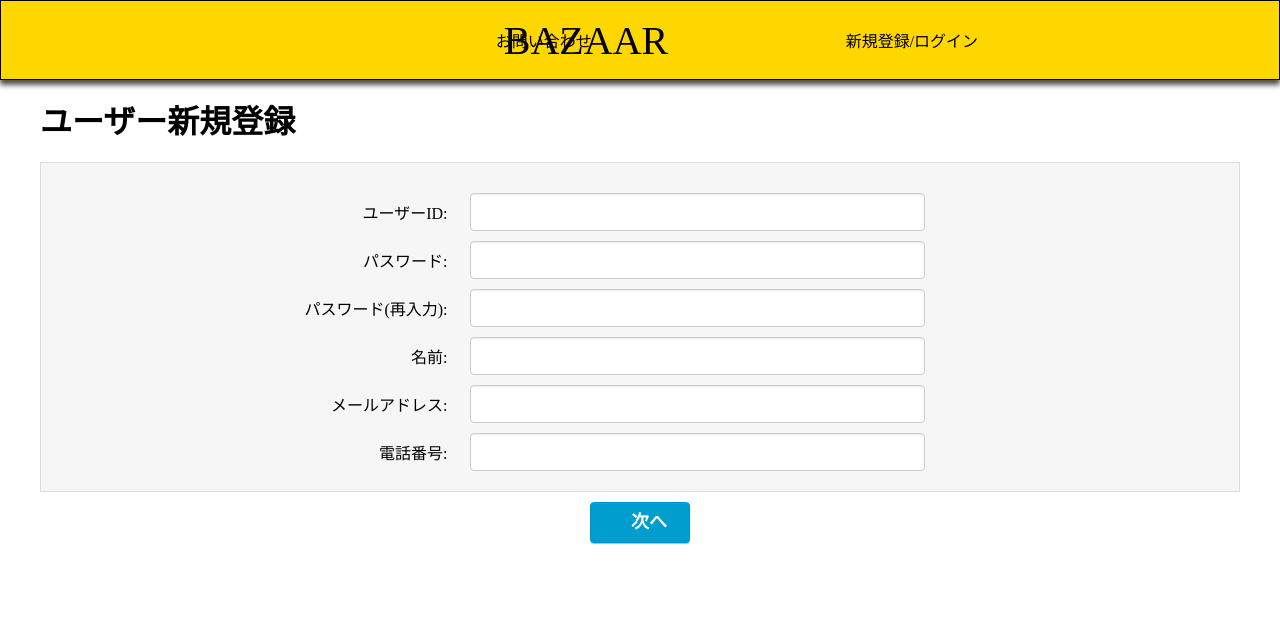
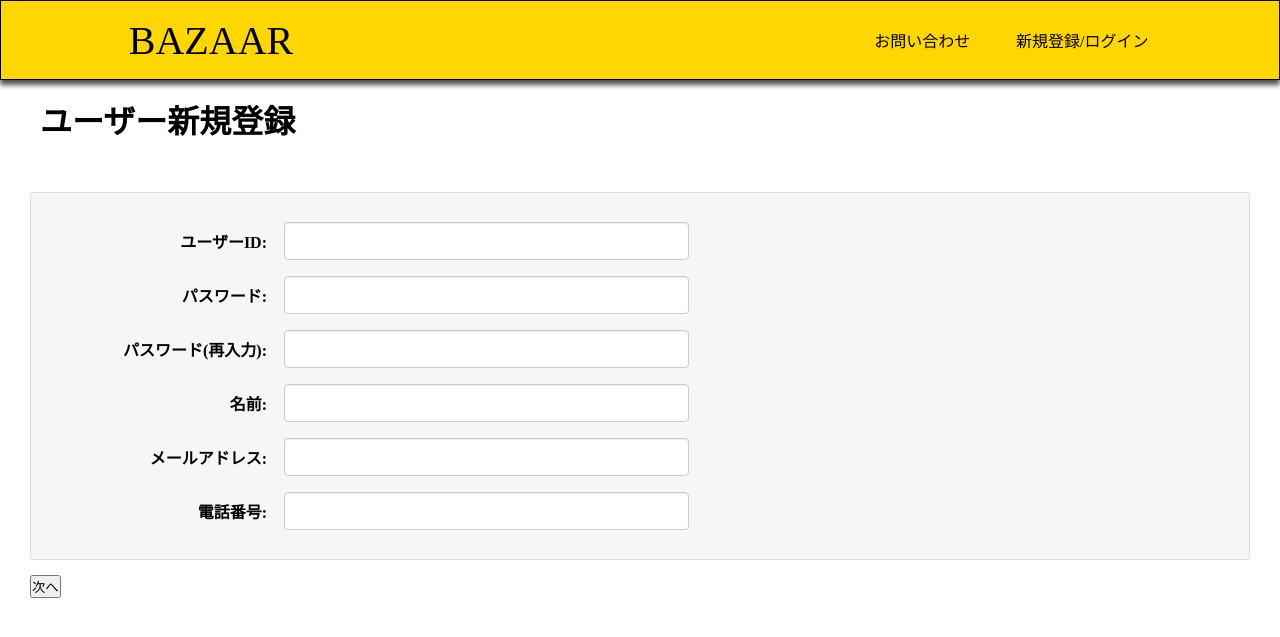
Before and after one commit to YOLO-koki/BAZZAR_C_by_nakashima, a Django app: page /user/userRegist/ in a window 1280 px wide. Shown: the top 637 px of the page. Run offline with Django 4.2, Linux system fonts and the light colour scheme.

Commit message:
Revert "Test2"

```diff
--- a/bazaar/comp/models/kuchikomi.py
+++ b/bazaar/comp/models/kuchikomi.py
@@ -1,10 +1,6 @@
 from django.db import models
 # from .business_person import Business_person
-# import sys
-import pathlib
-currentdir = pathlib.Path(__file__).resolve().parent
-#sys.path.append(str(currentdir)+"..user/")
-#from user.models.users import User
+# from user.models.users import User
 
 from accounts.models import CustomUser
 from .store import Store
--- a/bazaar/static/css/user/userCreate.css
+++ b/bazaar/static/css/user/userCreate.css
@@ -1,39 +1,50 @@
 /*-----確認＆メール送信＆確定ページ -----*/
 h1{
     padding-top: 12vh;
-    width: 1200px;
-    margin:0 auto ;
+    padding-left: 5vh;
 }
-#test{
-    width: 100%;
-    display: inline-block;
-    text-align: center;
+form {
+    padding: 30px;
+    -moz-border-radius: 5px;
+    -webkit-border-radius: 5px;
+    border-radius: 5px;
+    background-color: #fff;
+    margin-bottom: 50px;
 }
-
-.main {
-    display: inline-block;
-    width:1200px;
+form h1 {
+    letter-spacing: 2px;
+    margin: 0 0 15px;
+    font-size: 22px;
+    font-weight: bold;
+    color: #333333;
+}
+form > div {
+    border-radius: 3px;
+    background-color: #f6f6f6;
+    vertical-align: middle;
+    border: 1px solid #dddddd;
     margin-top: 20px;
+    margin-bottom: 15px;
     padding: 20px;
-    background-color: #f6f6f6;
-    border: 1px solid #dddddd;
-
 }
-#fbtn{
-    background-color: white;
-    border: none;
+form > div > div {
+    border-radius: 3px;
+    padding: 10px 20px;
 }
 form > div > div > p {
-    width: 700px;
-    display: inline-block;
-    margin-right: 100px;
-    margin-top: 10px;
-
+    width: 405px;
+    float: left;
+    margin: 0 15px;
 }
-
-form > div >div input[type=text], form > div > div input[type=email],form > div > div input[type=password], form > div > div textarea, form > div > div select {
+form > div > div:before, form > div > div:after {
+    display: table;
+    content: " ";
+    clear: both;
+}
+form > div input[type=text], form > div input[type=email],form > div input[type=password], form > div textarea, form > div select {
     display: block;
-    width:455px;
+    min-width: 405px;
+    max-width: 405px;
     float: right;
     height: 38px;
     padding: 6px 12px;
@@ -57,7 +68,41 @@ input[type=radio] {
     margin-top: 8px;
 
 }
+.container label + div {
+    width: 75%;
+    float: left;
+    position: relative;
+    min-height: 1px;
+    padding-right: 15px;
+    padding-left: 15px;
+}
+button {
+    display: block;
+    padding: 6px 12px;
+    margin-bottom: 0;
+    font-size: 14px;
+    font-weight: 400;
+    line-height: 1.42857143;
+    text-align: center;
+    white-space: nowrap;
+    -ms-touch-action: manipulation;
+    touch-action: manipulation;
+    cursor: pointer;
+    -webkit-user-select: none;
+    -moz-user-select: none;
+    -ms-user-select: none;
+    user-select: none;
+    background-image: none;
+    border: 1px solid transparent;
+    border-radius: 4px;
+    margin: 0 auto;
+}
 
+button {
+    color: #333;
+    background-color: #fff;
+    border-color: #ccc;
+}
 body > div > a > button {
     margin-left: 0;
     margin: 0 auto;
@@ -77,7 +122,6 @@ input::-webkit-input-placeholder {
     color:   #777;
 }
 button {
-    display: inline-block;
     padding: 10px 13px 11px;
     font-size: 18px;
     cursor: pointer;
@@ -92,11 +136,45 @@ button {
     color: #ffffff;
     background: #009ecf;
     box-shadow: 0px 1px 1px rgba(0,0,0,0.28),inset 0px 2px 0px -1px #10a4d2;
-    margin-top: 10px;
+}
+input[type=button] {
+    padding: 10px 13px 11px;
+    font-size: 18px;
+    cursor: pointer;
+    display: inline-block;
+    font-weight: bold;
+    border-radius: 4px;
+    line-height: 1;
+    text-align: center;
+    vertical-align: middle;
+    white-space: nowrap;
+    border: 1px solid #c3c3c3;
+    color: #7c7c7c;
+    background: #ffffff;
+    text-shadow: 0px 1px 1px rgba(0,0,0,0.13);
+    -moz-box-shadow: 0px 1px 1px rgba(0,0,0,0.28);
+    -webkit-box-shadow: 0px 1px 1px rgba(0,0,0,0.28);
+    box-shadow: 0px 1px 1px rgba(0,0,0,0.28);
+    margin-right: 25px;
+}
+input[type=button] + button {
+    display: inline-block;
+}
+input + div, select + div, textarea + div {
+    float: right;
+    width: 420px;
+    color: red;
+    margin-bottom: -10px;
+}
+.error-form {
+    border-color: #fb9a93 !important;
 }
 
-.error-form {
-    border-color: #fb9a93 !important;
+#fbtn {
+    background-color: #fff;
+    width: 40%;
+    margin-left: 550px;
+    border: none;
 }
 
 label{
@@ -105,13 +183,3 @@ label{
   width: 200px;
   margin:7px;
 }
-
-ul{
-    display: inline-block;
-    width: 700px;
-    margin-left: 150px;
-}
-li{
-    width: 250px;
-    color: red;
-}
--- a/bazaar/templates/user/user_create_account.html
+++ b/bazaar/templates/user/user_create_account.html
@@ -11,20 +11,36 @@
 
 {% block contents %}
     <main>
-        <h1>ユーザー新規登録</h1>
-        <div id="test">
-        <form method="post">
         <div class = "main">
-             <div class = "inquiry_area">
-                      {% csrf_token %}
-                      {{ form.as_p }}
-             </div>
+
+            <h1>ユーザー新規登録</h1>
+            <div class = "inquiry_contents">
+                <div class = "inquiry_area">
+                    <form method="post" action="{% url 'user:userCheck' %}">
+                        <div class = "form_group">
+                            <table>
+                               {% csrf_token %}
+                               {{form.non_field_errors}}
+                               {% for field in form %}
+                                <tr>
+                                <th><label>{{field.label_tag}}</label></th>
+                                <td>
+                                    {{field}}
+                                </td>
+                                <td>
+                                    {{field.errors}}
+                                </td>
+                                </tr>
+                                {% endfor %}
+                          </table>
+                       </div>
+                        <input type="submit" name = "submitbutton" value="次へ"></button>
+                    </form>
+                </div>
+
+            </div>
+
         </div>
-        <div id="fbtn">
-            <button type="submit" name = "submitbutton">　次へ　</button>
-        </div>
-    </form>
-</div>
     </main>
 
 {% endblock %}
--- a/bazaar/user/forms.py
+++ b/bazaar/user/forms.py
@@ -4,11 +4,10 @@ import pathlib
 currentdir = pathlib.Path(__file__).resolve().parent
 sys.path.append(str(currentdir)+"..comp/")
 # from comp.models.business_person import Business_person
-from.models.users import User
+# from.models.users import User
 from accounts.models import CustomUser
 import re
 from django.core.exceptions import ValidationError
-from django.shortcuts import render
 
 
 class LoginBusiness_personForm(forms.ModelForm):
@@ -26,50 +25,21 @@ class LoginBusiness_personForm(forms.ModelForm):
 
 
 
-# class RegisterForm(forms.Form):
-#     userId=forms.CharField(label='ユーザーID',min_length=8,max_length=16)
-#     password=forms.CharField(label='パスワード',min_length=8,max_length=16,widget=forms.PasswordInput,)
-#     rePassword=forms.CharField(label='パスワード(再入力)',min_length=8,max_length=16,widget=forms.PasswordInput)
-#     name=forms.CharField(label='名前',max_length=20)
-#     mail=forms.EmailField(label='メールアドレス',max_length=40)
-#     phone = forms.CharField(label='電話番号' ,max_length = 16)
+class RegisterForm(forms.Form):
+    userId=forms.CharField(label='ユーザーID',min_length=8,max_length=16)
+    password=forms.CharField(label='パスワード',min_length=8,max_length=16,widget=forms.PasswordInput)
+    rePassword=forms.CharField(label='パスワード(再入力)',min_length=8,max_length=16,widget=forms.PasswordInput)
+    name=forms.CharField(label='名前',max_length=20)
+    mail=forms.EmailField(label='メールアドレス',max_length=40)
+    phone = forms.CharField(label='電話番号' ,max_length = 16)
 
 
-#     def clean(self):
-#          password = self.cleaned_data.get('password')
-#          rePassword=self.cleaned_data.get('rePassword')
-
-#          if password!=rePassword:
-#              raise ValidationError("パスワードが一致しません。")
-
-#     def send(inf):
-#       return render(request="post",template_name="user/user_check_registed_info.html",context=inf)
-class RegisterForm(forms.ModelForm):
-    def __init__(self, *args, **kwd):
-        super(RegisterForm, self).__init__(*args, **kwd)
-    class Meta:
-        model=User
-        fields=('userId','password','rePassword','name','mail','phone')
-        labels = {
-            'userId': 'ユーザーID',
-            'password': 'パスワード',
-            'rePassword':'パスワード(再入力)',
-            'name':'名前',
-            'mail':'メールアドレス',
-            'phone':'電話番号',
-        }
-        widgets = {
-            'userId': forms.TextInput,
-            'password': forms.PasswordInput,
-            'rePassword': forms.PasswordInput,
-            'name':forms.TextInput,
-            'mail': forms.EmailInput,
-            'phone':forms.TextInput,
-        }
-
     def clean(self):
-        password = self.cleaned_data.get('password')
-        rePassword=self.cleaned_data.get('rePassword')
-
-        if password!=rePassword:
-            raise ValidationError("パスワードが一致しません。")
+        cleaned_data = super().clean()
+        password = cleaned_data.get('password')
+        confirm_password = cleaned_data.get('rePassword')
+        if password != confirm_password:
+            self.add_error(
+               field='rePassword',
+               error=ValidationError('パスワードが一致しません'))
+        return cleaned_data
--- a/bazaar/user/models/__init__.py
+++ /dev/null
@@ -1 +0,0 @@
-from .users import User
--- a/bazaar/user/models/users.py
+++ b/bazaar/user/models/users.py
@@ -1,12 +1,9 @@
-from django.db import models
-from django.core.validators import MinLengthValidator, RegexValidator
-from django.core.exceptions import ValidationError
+# from django.db import models
+# from accounts.models import CustomUser
 
-
-class User(models.Model):
-    userId=models.CharField(verbose_name='ユーザーID',max_length=16,primary_key=True, validators=[MinLengthValidator(8, '8文字以上です'),RegexValidator(r'^[a-zA-Z0-9]*$', '英数字のみです！')])
-    password=models.CharField(verbose_name='パスワード',max_length=20,validators=[MinLengthValidator(8, '8文字以上です'),RegexValidator(r'^[a-zA-Z0-9]*$', '英数字のみです！'),])
-    rePassword=models.CharField(verbose_name='パスワード',max_length=20,validators=[MinLengthValidator(8, '8文字以上です'),RegexValidator(r'^[a-zA-Z0-9]*$', '英数字のみです！')])
-    name=models.CharField(verbose_name='名前',max_length=20)
-    mail=models.CharField(verbose_name='メールアドレス',max_length=40)
-    phone = models.CharField( max_length = 16, verbose_name='電話番号')
+# class User(models.Model):
+#     user_id=models.ForeignKey(CustomUser,to_field='userid',verbose_name='会員ID',on_delete=models.PROTECT)
+#     password=models.ForeignKey(CustomUser,to_field='password',verbose_name='パスワード',max_length=20,on_delete=models.PROTECT)
+#     name=models.ForeignKey(CustomUser,to_field='username',verbose_name='名前',max_length=20,on_delete=models.PROTECT)
+#     mail=models.ForeignKey(CustomUser,to_field='mail',verbose_name='メールアドレス',max_length=40,on_delete=models.PROTECT)
+#     phone=models.ForeignKey(CustomUser,to_field='phone',verbose_name='電話番号',max_length=11,on_delete=models.PROTECT)
--- a/bazaar/user/views/__init__.py
+++ b/bazaar/user/views/__init__.py
@@ -5,4 +5,3 @@ from .user_loginviews import UserLoginView
 from .user_mail_sendviews import UserMailSendView
 from .user_index_views import UserIndexView
 from .user_mypageviews import UserMypageView
-from .user_regist_views import RegisterForm
--- a/bazaar/user/views/user_regist_views.py
+++ b/bazaar/user/views/user_regist_views.py
@@ -1,15 +1,11 @@
-
+from django.shortcuts import render
 
 # Create your views here.
 from django.views.generic import FormView
 from django.urls import reverse_lazy
 from ..forms import RegisterForm
-from ..models.users import User
-from django.shortcuts import render
 
 class CreateAccountView(FormView):
     template_name = "user/user_create_account.html"
     form_class = RegisterForm
-    success_url = reverse_lazy('user:userCheck')
-    def form_valid(self, form):
-        return render(request=self.request,template_name="user/user_check_registed_info.html",context={'form':form})
+    success_url = reverse_lazy(("user_check_registed_info.html"))
```
Also changed, not shown: bazaar/static/css/user/userCheck.css (+45 -38 lines), bazaar/templates/user/user_check_registed_info.html (+21 -5 lines), bazaar/user/views/user_check_infoviews.py (+24 -0 lines), bazaar/user/migrations/0001_initial.py (deleted), db.sqlite3.
